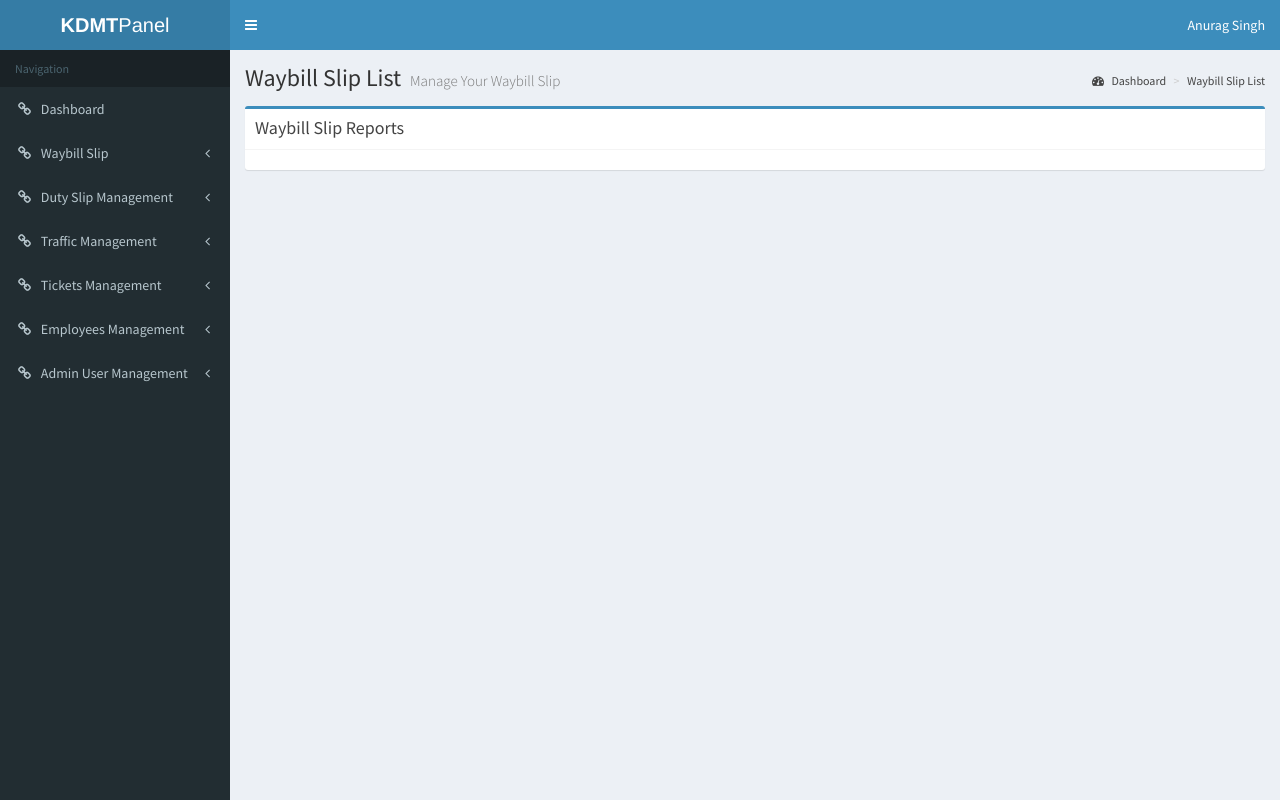
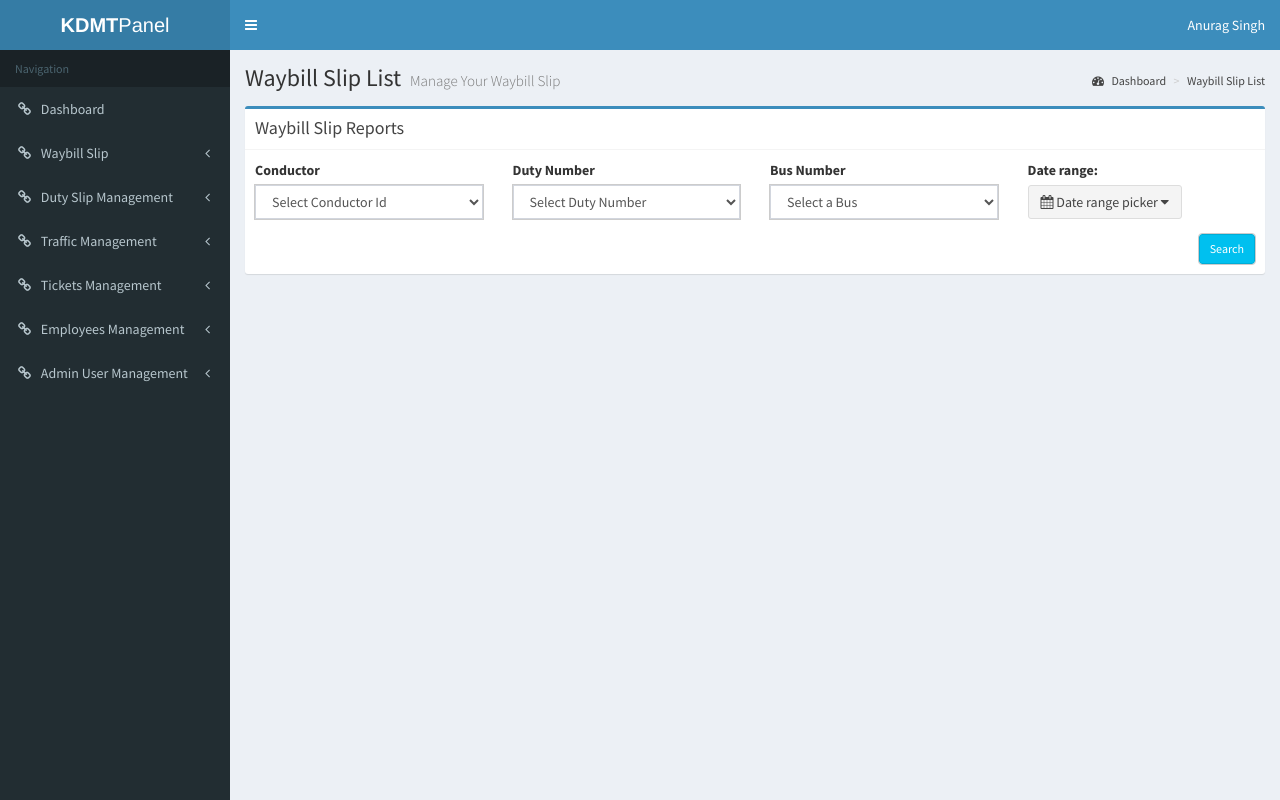
Before and after one commit to rag06/Bus-Transport-Duty-and-Ticket-Sheet, a CodeIgniter app: page /KDMT/admin/cashDepositSlip/cashDepositSlip/reports in a window 1280 px wide. Run offline with CodeIgniter, Linux system fonts and the light colour scheme; a user stored in the database is signed in; data comes from the database, SQL or seed files in the repository; some web fonts are replaced.

Commit message:
waybill rports

```diff
--- a/application/views/admin/cashDepositSlip/customReports.php
+++ b/application/views/admin/cashDepositSlip/customReports.php
@@ -25,9 +25,93 @@
 						  <h3 class="box-title">Waybill Slip Reports</h3>
 						</div><!-- /.box-header -->
 						  <div class="box-body">
+							<form >
+								<div class="row">
+								<div class="col-md-3">
+									<div class="form-group">
+									  <label for="conductorEmpId">Conductor</label>
+									  <select class="form-control" id="conductorEmpId" name="conductorEmpId">
+											<option value="">Select Conductor Id</option>
+										<?php
+											foreach($employees['result'] as $emp){
+												if($emp->Employee_Type == 1)
+												 echo '<option value="'.$emp->Employee_Id.'" >'.$emp->Employee_Number.' ( '.$emp->Employee_Name.' )</option>';
+											}
+										?>
+									  </select>
+									</div>
+								</div>
+								<div class="col-md-3">
+									<div class="form-group">
+										  <label for="routeId">Duty Number</label>
+										  <select class="form-control" id="routeId" name="routeId" >
+											<option value="">Select Duty Number</option>
+										  <?php
+												foreach($duty['result'] as $dutyrow){
+													 echo '<option value="'.$dutyrow->bus_duty_Id.'" >'.$dutyrow->Bus_Routes_Number.'|'.$dutyrow->bus_duty_Number.' ('.$dutyrow->Bus_Routes_Name.')</option>';
+												}
+											?>
+											</select>
+									</div>
+								</div>
+								<div class="col-md-3">
+									<div class="form-group">
+										  <label for="busNumber">Bus Number</label>
+										  <select class="form-control" id="busNumber" name="busNumber" placeholder="Enter Bus Number">
+												<option value="">Select a Bus </option>
+											  <?php
+												foreach($busList['result'] as $busrow){
+													 echo '<option value="'.$busrow->bus_number.'" >'.$busrow->bus_number.'</option>';
+												}
+											?>
+										  </select>
+									</div>
+								</div>
+								<div class="col-md-3">
+								  <!-- Date and time range -->
+								  <div class="form-group">
+									<label>Date range:</label>
 
+									<div class="input-group">
+									  <button type="button" class="btn btn-default pull-right" id="daterange-btn">
+										<span>
+										  <i class="fa fa-calendar"></i> Date range picker
+										</span>
+										<i class="fa fa-caret-down"></i>
+									  </button>
+									</div>
+								  </div>
+								  <!-- /.form group -->
+								</div>
+								</div>
+								<div class="row">
+									<div class="col-md-3 pull-right">
+										<input type="submit" class="btn btn-info btn-sm  pull-right" value="Search"/>
+									</div>
+								</div>
+							</form>
 						  </div><!-- /.box-body -->
 					</div><!--box end-->
 			</section><!-- /.content -->
       </div><!-- /.content-wrapper -->
      <?php $this->load->view('admin/layout/footer.php');?>
+	 <script>
+		//Date range as a button
+		$('#daterange-btn').daterangepicker(
+			{
+			  ranges: {
+				'Today': [moment(), moment()],
+				'Yesterday': [moment().subtract(1, 'days'), moment().subtract(1, 'days')],
+				'Last 7 Days': [moment().subtract(6, 'days'), moment()],
+				'Last 30 Days': [moment().subtract(29, 'days'), moment()],
+				'This Month': [moment().startOf('month'), moment().endOf('month')],
+				'Last Month': [moment().subtract(1, 'month').startOf('month'), moment().subtract(1, 'month').endOf('month')]
+			  },
+			  startDate: moment().subtract(29, 'days'),
+			  endDate: moment()
+			},
+			function (start, end) {
+			  $('#daterange-btn span').html(start.format('YYYY-MM-DD') + ' - ' + end.format('YYYY-MM-DD'));
+			}
+		);
+	 </script>
--- a/application/views/admin/layout/sideBar.php
+++ b/application/views/admin/layout/sideBar.php
@@ -19,6 +19,7 @@
               <ul class="treeview-menu">
                 <li><a href="<?php echo base_url()?>admin/dailySlip/dailySlip/addDailySlip">Create a Duty  Slip</a></li>
                 <li><a href="<?php echo base_url()?>admin/dailySlip/dailySlip/index">Manage Duty  Slip</a></li>
+                <li><a href="<?php echo base_url()?>admin/dailySlip/dailySlip/reports">Reports Duty Slip</a></li>
               </ul>
             </li>
 			<?php if($this->session->userdata['logged_in']['role']==1) {?>
```
